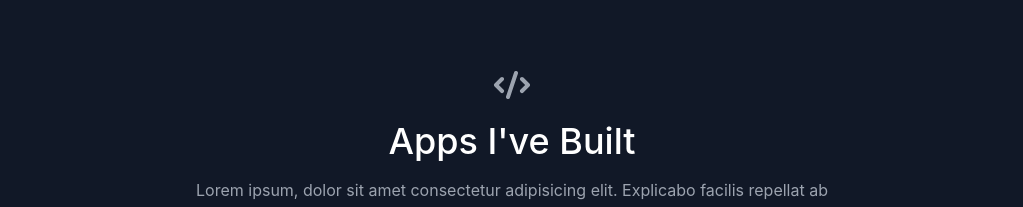
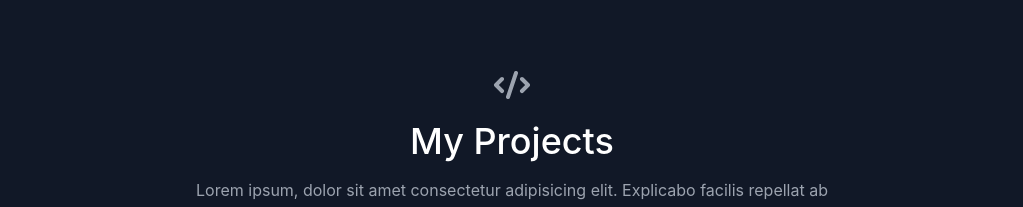
Before and after one commit to karan2605/Personal-Portfolio, a React (Create React App) app: page / in a window 1280 px wide. Shown: the part 1180-1387 px from the top of the page, without its empty margins (128-1151 px from the left). Built offline with nearby package versions, Linux system fonts and the light colour scheme.

Commit message:
Modified content

```diff
--- a/src/components/Projects.js
+++ b/src/components/Projects.js
@@ -9,7 +9,7 @@ export default function Projects() {
         <div className="flex flex-col w-full mb-20">
           <CodeIcon className="mx-auto inline-block w-10 mb-4" />
           <h1 className="sm:text-4xl text-3xl font-medium title-font mb-4 text-white">
-            Apps I've Built
+            My Projects
           </h1>
           <p className="lg:w-2/3 mx-auto leading-relaxed text-base">
             Lorem ipsum, dolor sit amet consectetur adipisicing elit. Explicabo
```
